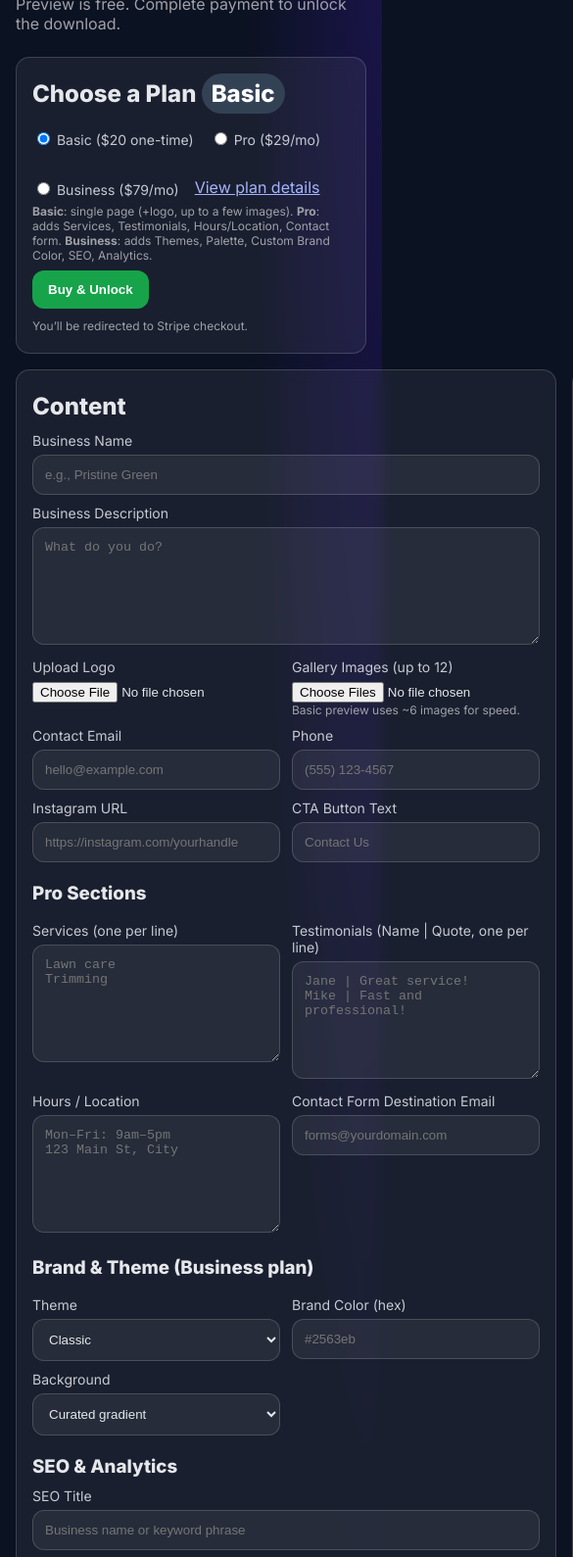
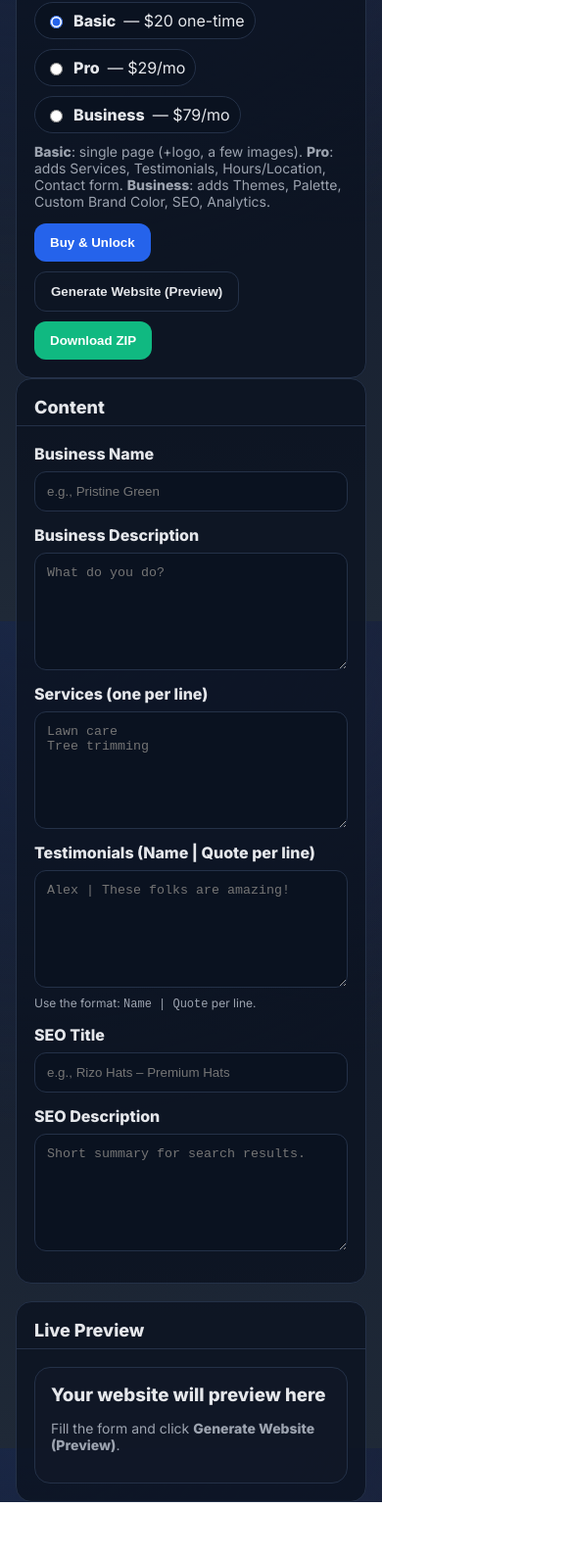
Before and after one commit to Aibuilder198/AiBuilder, a website: page index.html in a window 390 px wide. Shown: the part 210-1799 px from the top of the page at 98% size, 585 px wide, since content can reach past the window. After the commit the page ends 1743 px from the top, so only its background shows below. Drawn offline with Linux system fonts and the light colour scheme.

Commit message:
Update index.html

```diff
--- a/index.html
+++ b/index.html
@@ -4,275 +4,160 @@
   <meta charset="utf-8" />
   <meta name="viewport" content="width=device-width,initial-scale=1" />
   <title>AI Website Builder</title>
-  <link rel="preconnect" href="https://fonts.googleapis.com">
-  <link href="https://fonts.googleapis.com/css2?family=Inter:wght@400;600;700;800&display=swap" rel="stylesheet">
+  <link href="https://fonts.googleapis.com/css2?family=Inter:wght@400;600;800&display=swap" rel="stylesheet">
+
   <style>
-    :root {
-      --bg: #0b1221;
-      --panel: rgba(255,255,255,0.06);
-      --border: rgba(255,255,255,0.16);
-      --text: #e5e7eb;
-      --muted: #a1a1aa;
-      --accent: #2563eb;
-      --accent-2: #16a34a;
-      --danger: #ef4444;
-      --radius: 14px;
+    :root{
+      --bg1:#0f172a; --bg2:#1f2937; --panel:#0b1220cc; --card:#111827cc;
+      --ink:#e5e7eb; --muted:#9ca3af; --primary:#2563eb; --primary-2:#1d4ed8; --line:#243148;
+      --ok:#10b981; --warn:#f59e0b;
     }
     *{box-sizing:border-box}
+    html,body{height:100%}
     body{
-      margin:0;
-      font-family: Inter, system-ui, -apple-system, Segoe UI, Roboto, Arial, sans-serif;
-      color:var(--text);
-      background:
-        radial-gradient(60% 120% at 100% 0%, #1a144a 0%, #0b1221 60%),
-        radial-gradient(60% 120% at 0% 100%, #2b103d 0%, #0b1221 60%);
-      min-height:100vh;
+      margin:0; font-family:Inter,system-ui,Segoe UI,Roboto,Arial,sans-serif; color:var(--ink);
+      background: radial-gradient(1200px 1200px at 10% -10%, #1b2949, transparent 50%),
+                  radial-gradient(900px 900px at 90% 10%, #1a2137, transparent 40%),
+                  linear-gradient(180deg, var(--bg1), var(--bg2));
+      background-attachment: fixed;
     }
-    .wrap{max-width:1160px;margin:32px auto;padding:0 16px}
-    h1{font-weight:800;letter-spacing:.2px;margin:0 0 16px}
-    .hint{color:var(--muted);margin-bottom:24px}
-    .grid{display:grid;gap:16px;grid-template-columns: 1.1fr .9fr}
-    .card{
-      background:var(--panel);
-      border:1px solid var(--border);
-      border-radius:var(--radius);
-      padding:16px 16px 20px;
-      backdrop-filter: blur(8px);
+    .wrap{max-width:1120px;margin:32px auto;padding:0 16px}
+    .hero{margin-bottom:18px}
+    .hero h1{margin:0 0 8px;font-weight:800;font-size:clamp(26px,3.5vw,40px)}
+    .hero p{margin:0;color:var(--muted)}
+    .grid{display:grid;gap:18px}
+    @media (min-width: 960px){ .grid{grid-template-columns: 1fr 1fr} }
+
+    .panel{background:var(--panel);border:1px solid var(--line);border-radius:16px}
+    .panel .hd{padding:18px 18px 8px;border-bottom:1px solid var(--line)}
+    .panel .hd h2{margin:0;font-size:18px;font-weight:800}
+    .panel .bd{padding:18px}
+
+    .row{display:flex;gap:8px;align-items:center}
+    .muted{color:var(--muted);font-size:14px}
+    .pill{display:inline-flex;gap:8px;align-items:center;padding:8px 10px;border-radius:999px;border:1px solid var(--line);background:#0a1220}
+    .pill input{accent-color:var(--primary)}
+
+    .btn{
+      appearance:none;border:0;border-radius:12px;padding:12px 16px;
+      background:var(--primary);color:#fff;font-weight:800;cursor:pointer;
+      transition:transform .02s ease, filter .15s ease;
     }
-    .card h2{margin:6px 0 12px;font-weight:800}
-    label{display:block;font-size:14px;color:#c7c9d3;margin:10px 0 6px}
-    input[type="text"], input[type="url"], input[type="email"], input[type="tel"], textarea, select {
-      width:100%;
-      background:rgba(255,255,255,0.06);
-      border:1px solid var(--border);
-      color:var(--text);
-      border-radius:12px;
-      padding:12px;
-      outline:none;
+    .btn:hover{filter:brightness(1.05)}
+    .btn:active{transform:translateY(1px)}
+    .btn.outline{background:transparent;border:1px solid var(--line);color:var(--ink)}
+    .btn.success{background:var(--ok)}
+    .btn.warn{background:var(--warn);color:#111}
+
+    .field{display:flex;flex-direction:column;gap:8px;margin-bottom:14px}
+    .field label{font-weight:700}
+    .field input[type="text"], .field textarea{
+      width:100%;border:1px solid var(--line);background:#0a1220;color:var(--ink);
+      padding:12px;border-radius:12px;outline:none
     }
-    textarea{min-height:120px;resize:vertical}
-    .row{display:grid;grid-template-columns:1fr 1fr;gap:12px}
-    .btnBar{display:flex;gap:10px;flex-wrap:wrap;margin-top:12px}
-    button{border:0;border-radius:12px;padding:12px 16px;font-weight:800;cursor:pointer}
-    .primary{background:var(--accent);color:#fff}
-    .secondary{background:#334155;color:#e5e7eb}
-    .success{background:var(--accent-2);color:#fff}
-    .danger{background:var(--danger);color:#fff}
-    .muted{color:var(--muted)}
-    .locked{opacity:.5; pointer-events:none}
-    iframe.preview{width:100%;height:720px;border:0;border-radius:12px;background:#fff}
-    .sectionTitle{margin-top:20px;margin-bottom:8px;font-weight:800}
-    .twoCol{display:grid;gap:12px;grid-template-columns:1fr 1fr}
-    .small{font-size:12px;color:var(--muted)}
-    .pill{padding:6px 10px;border-radius:999px;background:#334155;color:#fff;font-weight:800}
-    .radioRow {display:flex;gap:16px;align-items:center; flex-wrap:wrap}
-    .planDetails{color:#a5b4fc; cursor:pointer; text-decoration:underline}
-    .logoGrid{display:grid;grid-template-columns:repeat(auto-fit,minmax(220px,1fr));gap:12px;margin-top:10px}
-    .logoCard{background:rgba(255,255,255,.05);border:1px solid var(--border);border-radius:12px;padding:10px}
-    .logoCard .btn{margin-top:8px;background:#334155;color:#e5e7eb;border-radius:10px;padding:8px 10px;font-weight:800;cursor:pointer;border:0}
+    .field textarea{min-height:120px;resize:vertical}
+    .hint{font-size:12px;color:var(--muted)}
+    .stack{display:flex;gap:10px;flex-wrap:wrap}
+    .actions{display:flex;gap:10px;flex-wrap:wrap;margin-top:10px}
+
+    .card{background:var(--card);border:1px solid var(--line);border-radius:16px;padding:16px}
+    .preview h3{margin:0 0 8px}
+    .badge{display:inline-block;padding:4px 8px;border-radius:10px;border:1px solid var(--line);font-size:12px;color:var(--muted)}
   </style>
 </head>
 <body>
   <div class="wrap">
-    <h1>Create a Simple Business Website powered by AI <span class="pill">Preview for free</span></h1>
-    <div class="hint">Preview is free. Complete payment to unlock the download.</div>
 
-    <!-- Plan selector -->
-    <div class="card">
-      <h2>Choose a Plan <span id="activePlanPill" class="pill">Basic</span></h2>
-      <div class="radioRow">
-        <label><input type="radio" name="plan" value="basic" checked> Basic ($20 one-time)</label>
-        <label><input type="radio" name="plan" value="pro"> Pro ($29/mo)</label>
-        <label><input type="radio" name="plan" value="business"> Business ($79/mo)</label>
-        <span id="viewPlan" class="planDetails">View plan details</span>
-      </div>
-      <div class="small">
-        <strong>Basic</strong>: single page (+logo, up to a few images).
-        <strong>Pro</strong>: adds Services, Testimonials, Hours/Location, Contact form.
-        <strong>Business</strong>: adds Themes, Palette, Custom Brand Color, SEO, Analytics.
-      </div>
-      <div class="btnBar" style="margin-top:8px">
-        <button id="buyBtn" class="success" type="button">Buy & Unlock</button>
-        <span class="small" id="buyHelp">You’ll be redirected to Stripe checkout.</span>
-      </div>
+    <div class="hero">
+      <h1>Create a Simple Business Website powered by AI</h1>
+      <p>Preview is free. <span class="badge">Download unlocks after payment</span></p>
     </div>
 
-    <div class="grid" style="margin-top:16px">
-      <!-- Left: form -->
-      <div class="card">
-        <h2>Content</h2>
+    <!-- PRICING / PLAN -->
+    <section class="panel">
+      <div class="hd"><h2>Choose a Plan</h2></div>
+      <div class="bd">
+        <div class="stack">
+          <label class="pill">
+            <input type="radio" name="plan" value="basic_one_time" checked>
+            <strong>Basic</strong> — $20 one-time
+          </label>
+          <label class="pill">
+            <input type="radio" name="plan" value="pro_monthly">
+            <strong>Pro</strong> — $29/mo
+          </label>
+          <label class="pill">
+            <input type="radio" name="plan" value="biz_monthly">
+            <strong>Business</strong> — $79/mo
+          </label>
+        </div>
+        <p class="muted" style="margin-top:10px">
+          <strong>Basic</strong>: single page (+logo, a few images).
+          <strong>Pro</strong>: adds Services, Testimonials, Hours/Location, Contact form.
+          <strong>Business</strong>: adds Themes, Palette, Custom Brand Color, SEO, Analytics.
+        </p>
+        <div class="actions">
+          <button id="buyBtn" class="btn">Buy & Unlock</button>
+          <button id="previewBtn" class="btn outline">Generate Website (Preview)</button>
+          <button id="downloadBtn" class="btn success">Download ZIP</button>
+        </div>
+      </div>
+    </section>
 
-        <label for="businessName">Business Name</label>
-        <input id="businessName" type="text" placeholder="e.g., Pristine Green" />
+    <!-- CONTENT + PREVIEW -->
+    <div class="grid">
+      <!-- CONTENT -->
+      <section class="panel">
+        <div class="hd"><h2>Content</h2></div>
+        <div class="bd">
+          <div class="field">
+            <label for="businessName">Business Name</label>
+            <input id="businessName" type="text" placeholder="e.g., Pristine Green">
+          </div>
 
-        <label for="description">Business Description</label>
-        <textarea id="description" placeholder="What do you do?"></textarea>
+          <div class="field">
+            <label for="businessDesc">Business Description</label>
+            <textarea id="businessDesc" placeholder="What do you do?"></textarea>
+          </div>
 
-        <div class="row">
-          <div>
-            <label for="logo">Upload Logo</label>
-            <input id="logo" type="file" accept="image/*" />
+          <div class="field">
+            <label for="services">Services (one per line)</label>
+            <textarea id="services" placeholder="Lawn care&#10;Tree trimming"></textarea>
           </div>
-          <div>
-            <label for="gallery">Gallery Images (up to 12)</label>
-            <input id="gallery" type="file" accept="image/*" multiple />
-            <div class="small">Basic preview uses ~6 images for speed.</div>
+
+          <div class="field">
+            <label for="testimonials">Testimonials (Name | Quote per line)</label>
+            <textarea id="testimonials" placeholder="Alex | These folks are amazing!"></textarea>
+            <div class="hint">Use the format: <code>Name | Quote</code> per line.</div>
+          </div>
+
+          <div class="field">
+            <label for="seoTitle">SEO Title</label>
+            <input id="seoTitle" type="text" placeholder="e.g., Rizo Hats – Premium Hats">
+          </div>
+
+          <div class="field">
+            <label for="seoDesc">SEO Description</label>
+            <textarea id="seoDesc" placeholder="Short summary for search results."></textarea>
           </div>
         </div>
+      </section>
 
-        <div class="row">
-          <div>
-            <label for="email">Contact Email</label>
-            <input id="email" type="email" placeholder="hello@example.com" />
-          </div>
-          <div>
-            <label for="phone">Phone</label>
-            <input id="phone" type="tel" placeholder="(555) 123-4567" />
+      <!-- PREVIEW -->
+      <section class="panel">
+        <div class="hd"><h2>Live Preview</h2></div>
+        <div class="bd">
+          <div id="preview" class="card preview">
+            <h3>Your website will preview here</h3>
+            <p class="muted">Fill the form and click <strong>Generate Website (Preview)</strong>.</p>
           </div>
         </div>
+      </section>
+    </div>
 
-        <div class="row">
-          <div>
-            <label for="instagram">Instagram URL</label>
-            <input id="instagram" type="url" placeholder="https://instagram.com/yourhandle" />
-          </div>
-          <div>
-            <label for="ctaText">CTA Button Text</label>
-            <input id="ctaText" type="text" placeholder="Contact Us" />
-          </div>
-        </div>
-
-        <!-- Pro features -->
-        <div id="proFields">
-          <h3 class="sectionTitle">Pro Sections</h3>
-          <div class="twoCol">
-            <div>
-              <label for="services">Services (one per line)</label>
-              <textarea id="services" placeholder="Lawn care&#10;Trimming"></textarea>
-            </div>
-            <div>
-              <label for="testimonials">Testimonials (Name | Quote, one per line)</label>
-              <textarea id="testimonials" placeholder="Jane | Great service!&#10;Mike | Fast and professional!"></textarea>
-            </div>
-          </div>
-          <div class="twoCol">
-            <div>
-              <label for="hours">Hours / Location</label>
-              <textarea id="hours" placeholder="Mon–Fri: 9am–5pm&#10;123 Main St, City"></textarea>
-            </div>
-            <div>
-              <label for="contactForm">Contact Form Destination Email</label>
-              <input id="contactForm" type="email" placeholder="forms@yourdomain.com" />
-            </div>
-          </div>
-        </div>
-
-        <!-- Business features -->
-        <div id="businessFields">
-          <h3 class="sectionTitle">Brand & Theme (Business plan)</h3>
-          <div class="twoCol">
-            <div>
-              <label for="theme">Theme</label>
-              <select id="theme">
-                <option value="classic" selected>Classic</option>
-                <option value="dark">Dark</option>
-                <option value="clean">Clean</option>
-              </select>
-            </div>
-            <div>
-              <label for="brandColor">Brand Color (hex)</label>
-              <input id="brandColor" type="text" placeholder="#2563eb" />
-            </div>
-          </div>
-
-          <div class="twoCol">
-            <div>
-              <label for="backgroundType">Background</label>
-              <select id="backgroundType">
-                <option value="gradient">Curated gradient</option>
-                <option value="image">Upload image</option>
-                <option value="solid">Solid color</option>
-              </select>
-            </div>
-            <div id="bgUploadCol" style="display:none">
-              <label for="backgroundImage">Upload Background Image</label>
-              <input id="backgroundImage" type="file" accept="image/*" />
-            </div>
-          </div>
-
-          <h3 class="sectionTitle">SEO & Analytics</h3>
-          <label for="seoTitle">SEO Title</label>
-          <input id="seoTitle" type="text" placeholder="Business name or keyword phrase" />
-
-          <label for="seoDesc">SEO Description</label>
-          <textarea id="seoDesc" placeholder="One or two compelling sentences for search engines."></textarea>
-
-          <div class="twoCol">
-            <div>
-              <label for="gaId">Google Analytics ID</label>
-              <input id="gaId" type="text" placeholder="G-XXXXXXXXXX" />
-            </div>
-            <div>
-              <label for="canonicalUrl">Canonical Site URL</label>
-              <input id="canonicalUrl" type="url" placeholder="https://yourdomain.com" />
-            </div>
-          </div>
-
-          <label><input id="allowIndexing" type="checkbox" checked /> Allow search engines to index this site</label>
-
-          <label for="gscToken">Google Search Console token</label>
-          <input id="gscToken" type="text" placeholder="Search Console HTML verification token (optional)" />
-        </div>
-
-        <!-- AI Logo Maker -->
-        <h2 class="sectionTitle">AI Logo Maker</h2>
-        <div class="row">
-          <div>
-            <label for="logoName">Brand / Business Name</label>
-            <input id="logoName" type="text" placeholder="e.g., Pristine Green" />
-          </div>
-          <div>
-            <label for="logoSlogan">Slogan (optional)</label>
-            <input id="logoSlogan" type="text" placeholder="We mow for the low" />
-          </div>
-        </div>
-        <div class="row">
-          <div>
-            <label for="logoIndustry">Industry</label>
-            <input id="logoIndustry" type="text" placeholder="lawn care, cleaning, cafe, tech" />
-          </div>
-          <div>
-            <label for="logoStyle">Style</label>
-            <select id="logoStyle">
-              <option value="modern" selected>Modern</option>
-              <option value="bold">Bold</option>
-              <option value="friendly">Friendly</option>
-              <option value="elegant">Elegant</option>
-            </select>
-          </div>
-        </div>
-        <label for="logoCustomColors">Custom Colors (optional, 2–4 hex values comma-separated)</label>
-        <input id="logoCustomColors" type="text" placeholder="#2563eb, #f59e0b, #0b1221, #f8fafc" />
-        <div class="btnBar">
-          <button id="genLogoBtn" type="button" class="secondary">Generate Logos</button>
-        </div>
-        <div id="logoResults" class="logoGrid"></div>
-
-        <div class="btnBar" style="margin-top:18px">
-          <button id="previewBtn" class="primary" type="button">Generate Website (Preview)</button>
-          <button id="downloadBtn" class="success locked" type="button" title="Complete payment to unlock">Download ZIP</button>
-        </div>
-        <div class="small" id="gateHelp">Download unlocks after payment (success page verification).</div>
-      </div>
-
-      <!-- Right: live preview -->
-      <div class="card">
-        <h2>Live Preview</h2>
-        <iframe id="previewFrame" class="preview"></iframe>
-      </div>
-    </div>
   </div>
 
+  <!-- Load builder logic -->
   <script src="builder.js"></script>
 </body>
 </html>
```
